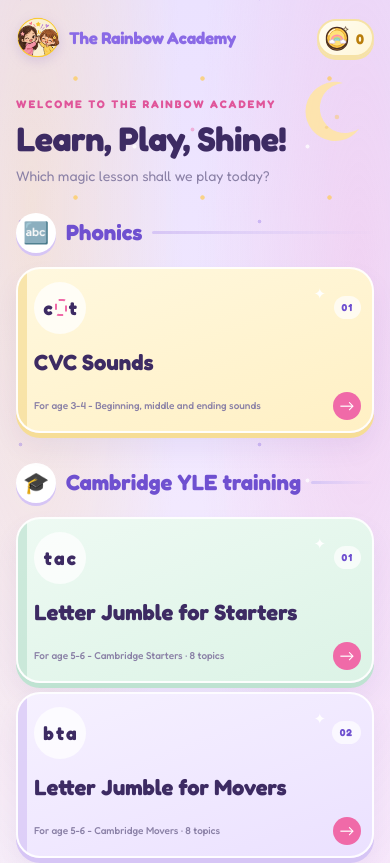
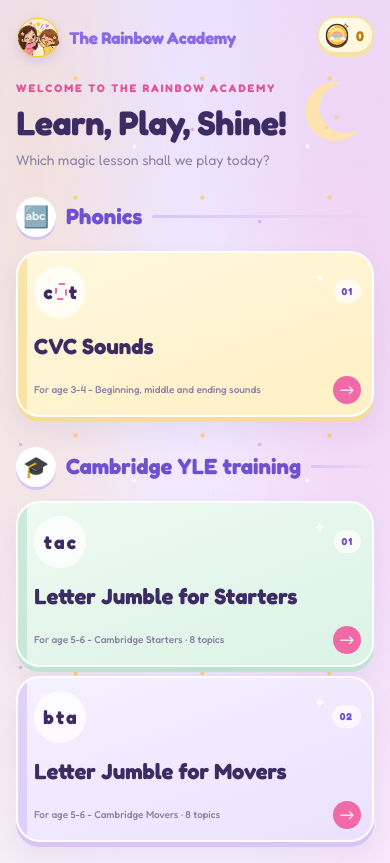
Before and after one commit to wendy-c/letter-jumble-game, a Next.js app: page / in a window 390 px wide. Shown: the top 863 px of the page. Built offline with nearby package versions, Linux system fonts and the light colour scheme.

Commit message:
Fix padding

```diff
--- a/app/components/SiteHeader.jsx
+++ b/app/components/SiteHeader.jsx
@@ -1,6 +1,6 @@
 export default function SiteHeader({ children }) {
   return (
-    <header className="topbar mx-auto flex w-full max-w-6xl items-center justify-between">
+    <header className="topbar mx-auto flex w-full max-w-6xl items-start justify-between">
       <a className="brand" href="/" aria-label="Word Wave home">
         <img className="brand-logo" src="/images/logo.png" alt="" width="80" height="80" />
         <span className="brand-wave">The Rainbow Academy</span>
--- a/app/globals.css
+++ b/app/globals.css
@@ -3046,7 +3046,7 @@ a:focus-visible {
   }
 
   .game-wrap {
-    padding-top: 36px;
+    padding-top: 20px;
   }
 
   .game-heading {
--- a/app/layout.jsx
+++ b/app/layout.jsx
@@ -2,7 +2,7 @@ import "./globals.css";
 import GameApp from "./components/GameApp";
 
 export const metadata = {
-  title: "Learn with Ada and Elly — Games for Kindergarteners",
+  title: "The Rainbow Academy — Games for Kindergarteners",
   description:
     "A collection of educational games for young learners.",
 };
```
